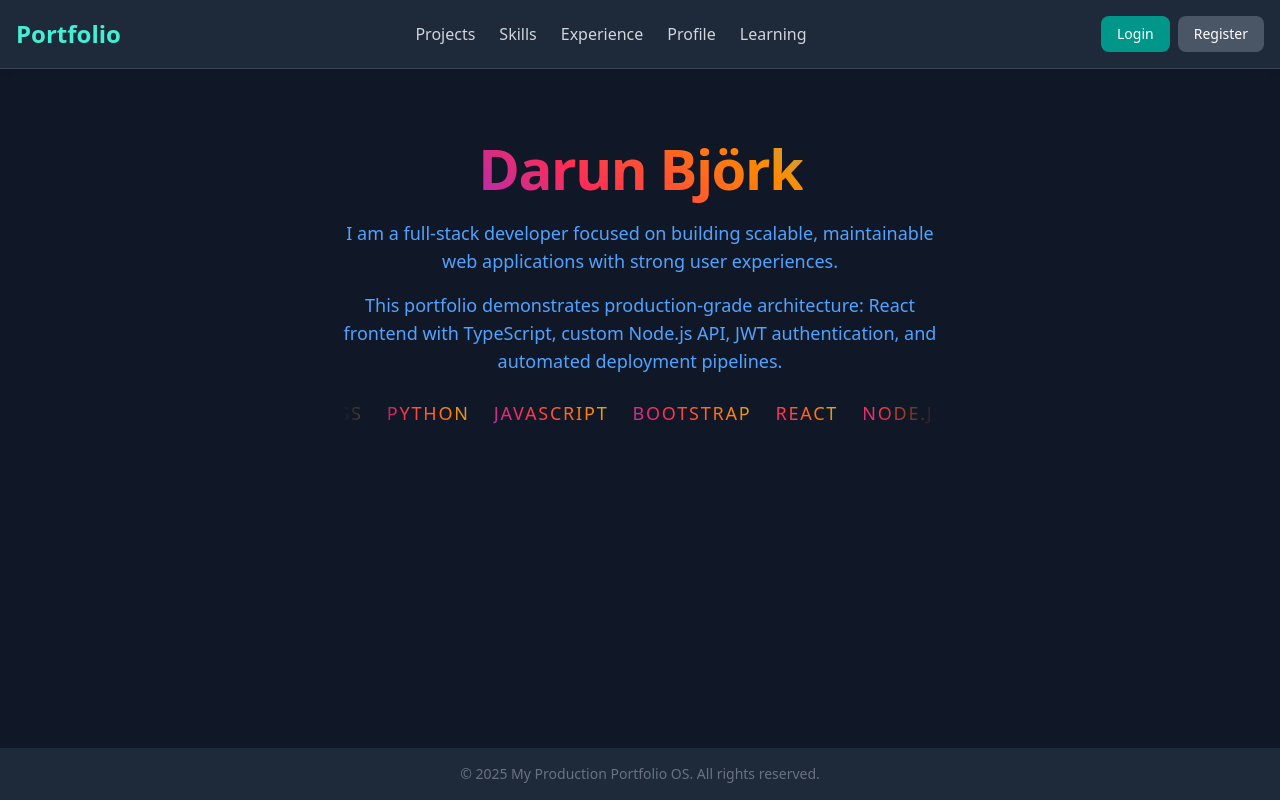
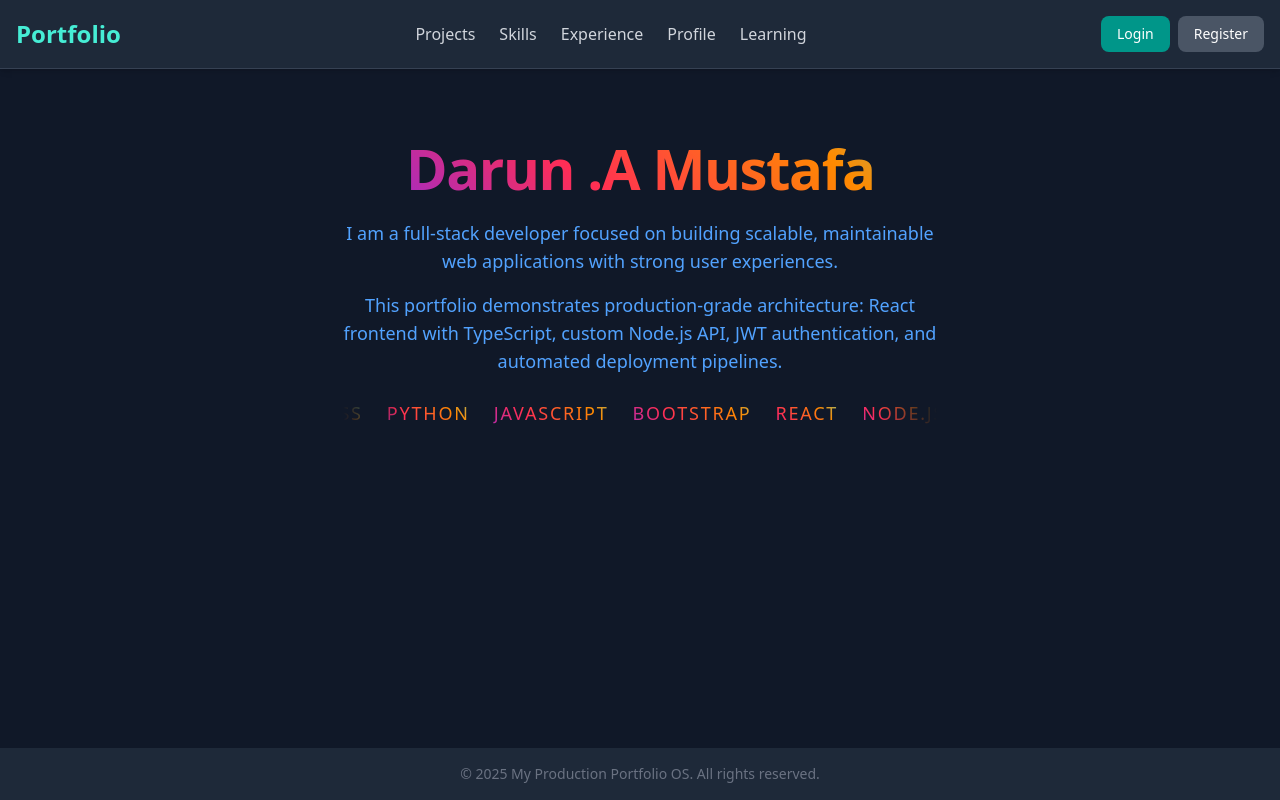
Before and after one commit to darunbjork/portfolio-ui, a React (Vite) app: page / in a window 1280 px wide. Built offline with nearby package versions, Linux system fonts and the light colour scheme.

Commit message:
feat: Update personal branding and skills
- Replaced "Darun Björk" with "Darun .A Mustafa" in src/pages/Home.tsx.
- Added "SendGrid" and "Expo" to the skills list in src/pages/Home.tsx.

```diff
--- a/src/pages/Home.tsx
+++ b/src/pages/Home.tsx
@@ -14,7 +14,7 @@ export default function Home() {
       <div className="flex items-center justify-center">
         <div className="text-center max-w-prose">
           <AnimatedGradientText className="text-[clamp(2rem,6vw,3.5rem)] leading-tight">
-            Darun Björk
+            Darun .A Mustafa
           </AnimatedGradientText>
           <div className="text-blue-400 w-full max-w-full mx-auto">
             <p className="mt-4 text-base sm:text-lg">
@@ -25,7 +25,7 @@ export default function Home() {
             </p>
           </div>
           <div className="mt-6 w-full overflow-hidden min-w-0 mx-auto motion-safe:[mask-image:linear-gradient(90deg,transparent,black_10%,black_90%,transparent)]">
-           <MarqueeWords words={["HTML", "CSS", "Python", "JavaScript", "Bootstrap", "React", "Node.js", "Postman", "Angular", "AWS", "Firebase", "Heroku", "Netlify", "TypeScript", "GitHub", "MongoDB", "PostgreSQL", "MySQL", "Docker"]} />
+           <MarqueeWords words={["HTML", "CSS", "Python", "JavaScript", "Bootstrap", "React", "Node.js", "Postman", "Angular", "AWS", "Firebase", "Heroku", "Netlify", "TypeScript", "GitHub", "MongoDB", "PostgreSQL", "MySQL", "Docker", "SendGrid", "Expo"]} />
           </div>
         </div>
       </div>
```
